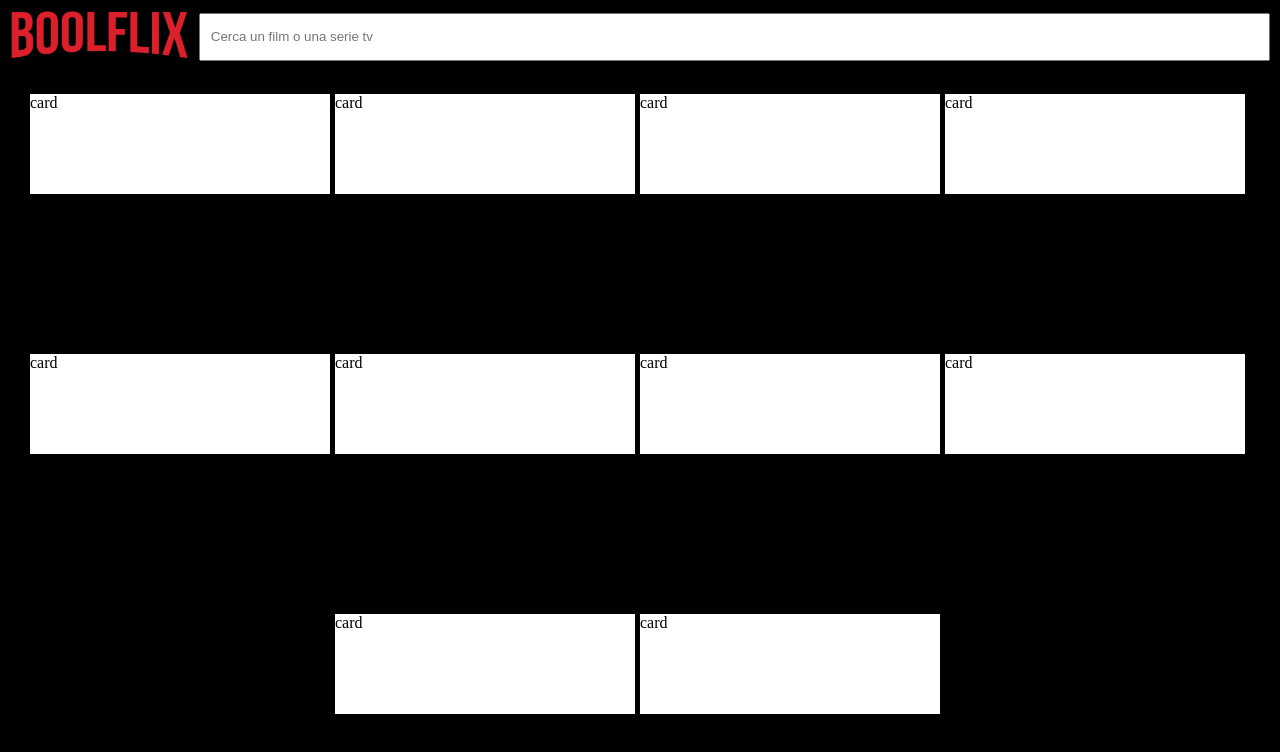
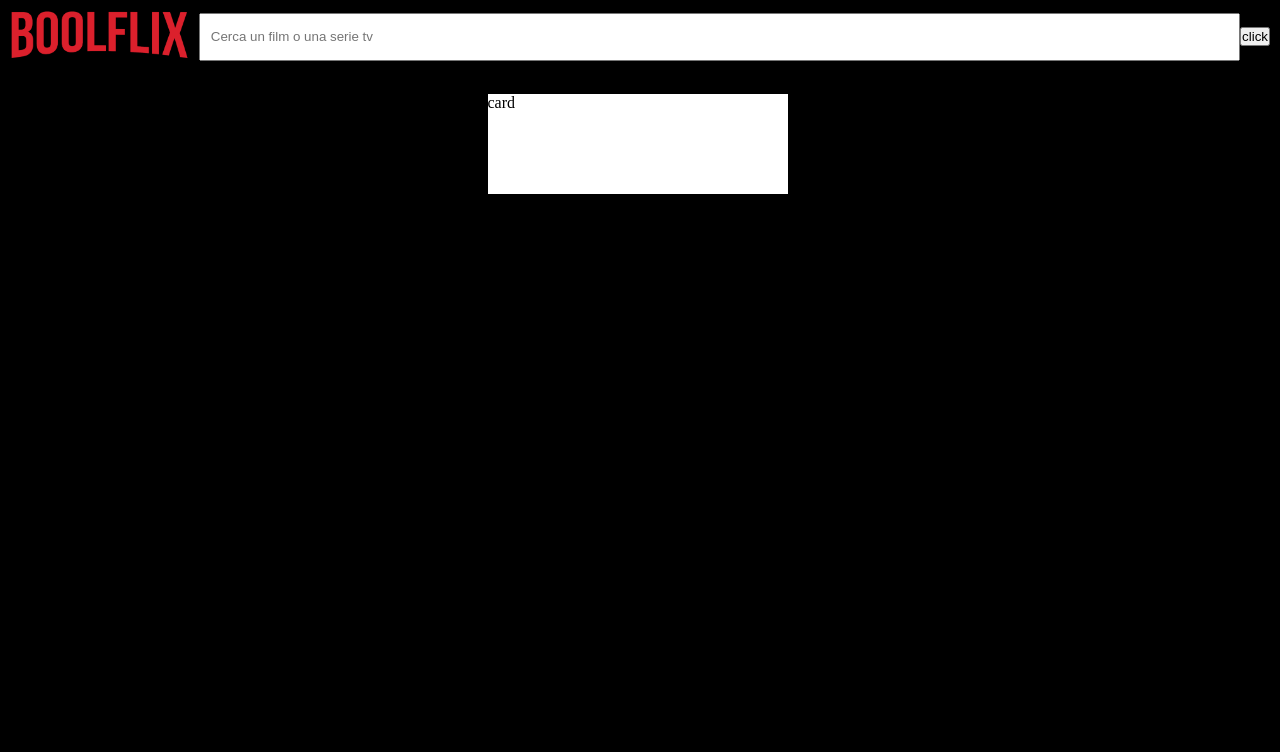
Before and after one commit to Asiaviscardi/vite-boolflix, a Vue app: page / in a window 1280 px wide. Shown: the top 752 px of the page. Built offline with nearby package versions, Linux system fonts and the light colour scheme.

Commit message:
inserimento button (provvisorio)  e chiamata api

```diff
--- a/package.json
+++ b/package.json
@@ -9,6 +9,8 @@
     "preview": "vite preview"
   },
   "dependencies": {
+    "axios": "^1.5.1",
+    "node-fetch": "^2.7.0",
     "sass": "^1.69.3",
     "vue": "^3.3.4"
   },
--- a/src/App.vue
+++ b/src/App.vue
@@ -1,10 +1,35 @@
 <script>
+import {store} from './assets/data/store'
+import axios from 'axios'
 import Header from './components/Header.vue';
 import Main from './components/Main.vue';
 export default {
+  name:'app',
   components:{
     Header,
     Main
+  },
+  data(){
+    return{
+
+    }
+
+  },
+
+  methods:{
+    getApi(){
+      axios.get(store.apiUrl, {
+        params: store.apiParams
+      })
+      .then(res=>{
+        console.log(res.data)
+      })
+      .catch(err=>{
+        console.log(err)
+      })
+    }
+  },
+  mounted(){
   }
 
 }
@@ -12,7 +37,7 @@ export default {
 
 <template>
 
-  <Header/>
+  <Header @startSearch="getApi"/>
 
   <Main/>
 
--- /dev/null
+++ b/src/assets/data/store.js
@@ -0,0 +1,9 @@
+import {reactive} from 'vue'
+export const store = reactive({
+    apiUrl: 'https://api.themoviedb.org/3/search/movie',
+    apiParams:{
+        api_key: 'b439ecd7216ce24202146192e2e18bc1',
+        language: 'it-IT',
+        query: 'barbie',
+    }
+})
--- a/src/components/Header.vue
+++ b/src/components/Header.vue
@@ -18,6 +18,8 @@ export default {
         <div class="search-container">
 
             <input type="search" placeholder="Cerca un film o una serie tv">
+
+            <button @click="$emit('startSearch')">click</button>
 
         </div>
 
--- a/src/components/Main.vue
+++ b/src/components/Main.vue
@@ -1,7 +1,6 @@
 <script>
 export default {
     name: 'Main'
-
 }
 </script>
 
@@ -9,15 +8,6 @@ export default {
 
     <div class="card-container">
 
-        <div class="card">card</div>
-        <div class="card">card</div>
-        <div class="card">card</div>
-        <div class="card">card</div>
-        <div class="card">card</div>
-        <div class="card">card</div>
-        <div class="card">card</div>
-        <div class="card">card</div>
-        <div class="card">card</div>
         <div class="card">card</div>
 
     </div>
```
Also changed, not shown: 1 other file (tests, documents, lock files or other folders).
